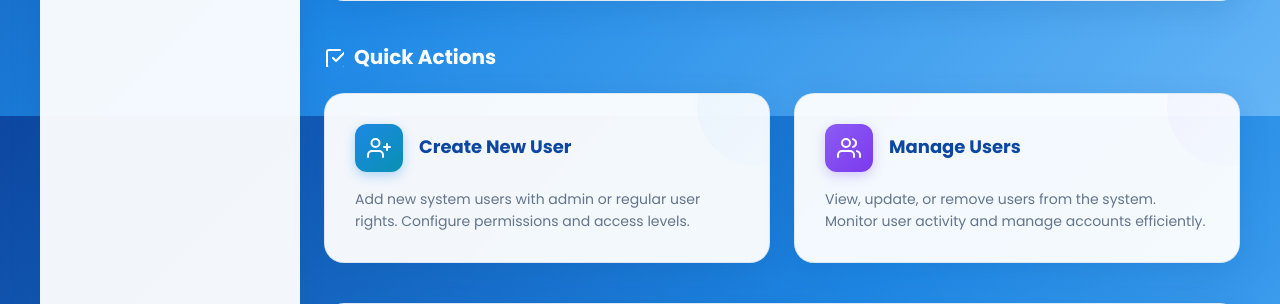
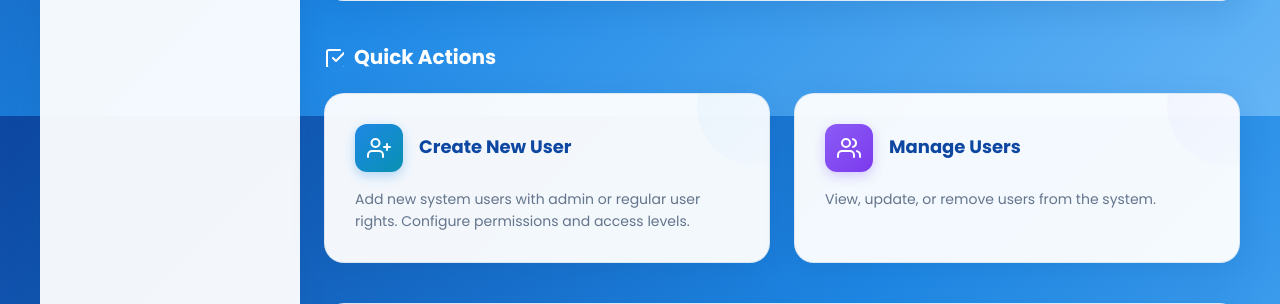
Before and after one commit to FrankDzikunu/SmartCalc-Backend, a Django app: page /dashboard/ in a window 1280 px wide. Shown: the part 684-988 px from the top of the page. Run offline with Django 5.2, Linux system fonts and the light colour scheme; a user stored in the database is signed in; data comes from the database, SQL or seed files in the repository; some libraries are stand-ins or nearby versions.

Commit message:
update dashboard

```diff
--- a/adminpanel/templates/adminpanel/dashboard.html
+++ b/adminpanel/templates/adminpanel/dashboard.html
@@ -211,7 +211,7 @@ Dashboard Overview
                     <h4 style="font-size: 18px; font-weight: 700; color: #0d47a1; margin: 0;">Manage Users</h4>
                 </div>
                 <p style="color: #64748b; font-size: 14px; line-height: 1.6; margin: 0;">
-                    View, update, or remove users from the system. Monitor user activity and manage accounts efficiently.
+                    View, update, or remove users from the system.
                 </p>
             </div>
         </a>
```
Also changed, not shown: README.md.
